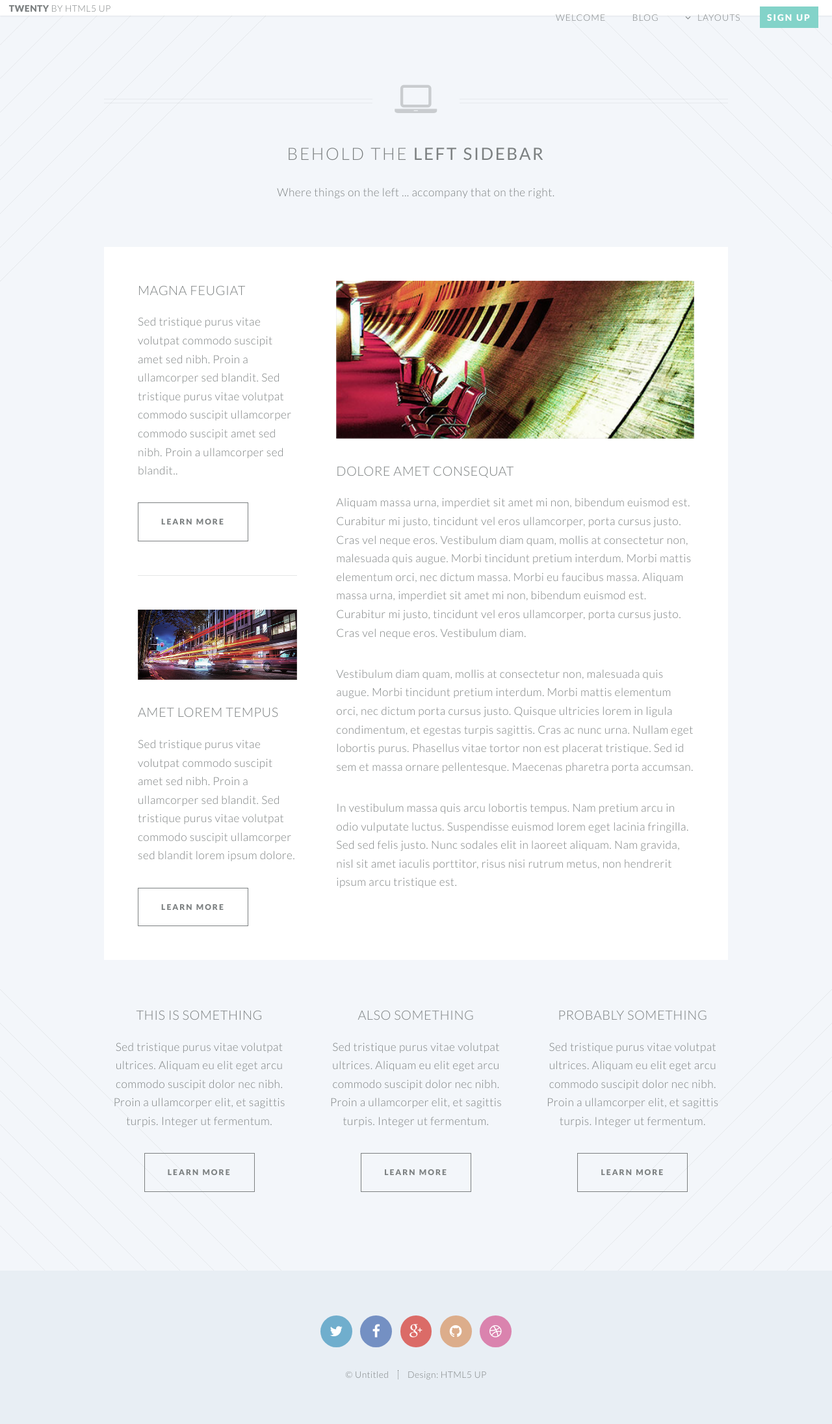
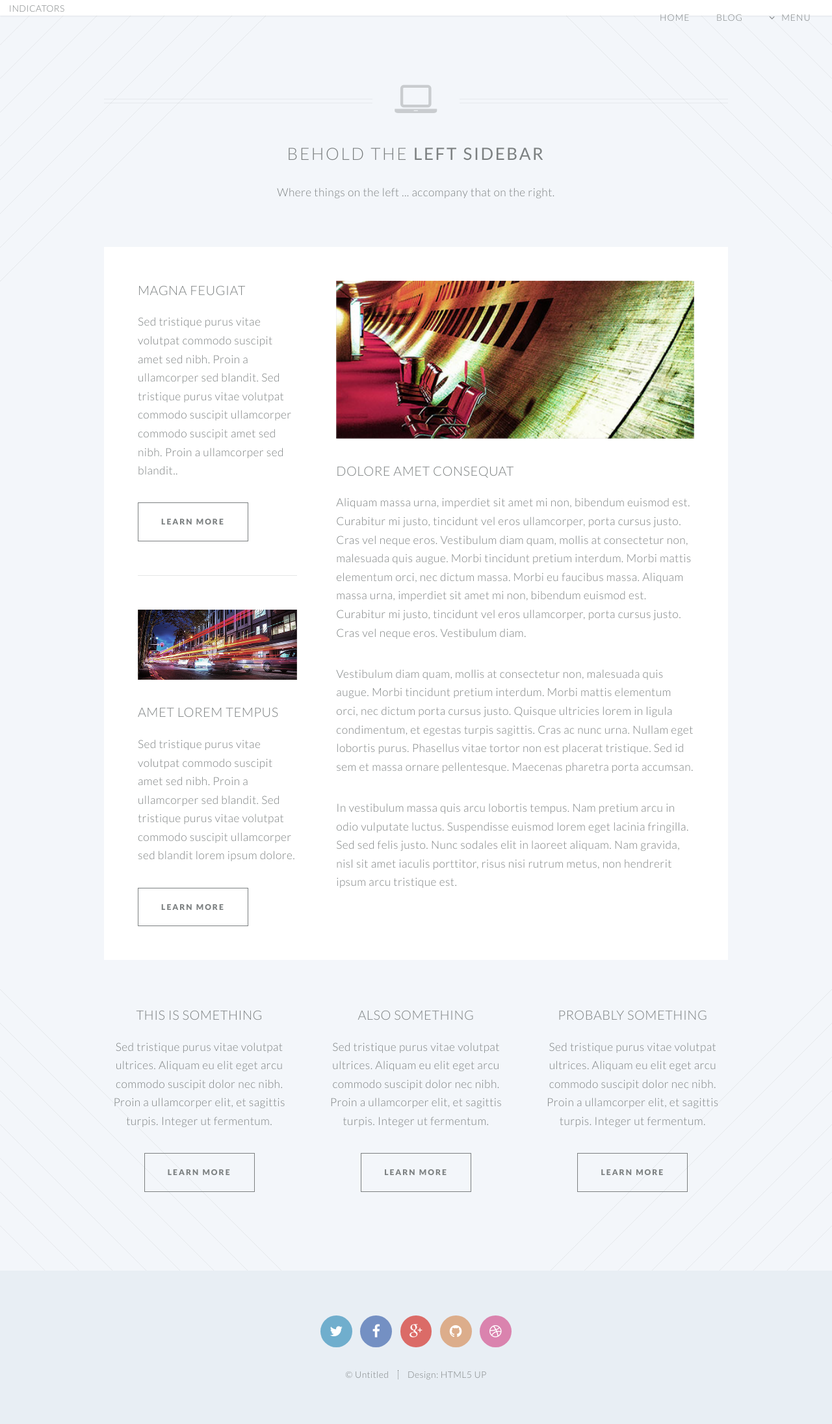
Before and after one commit to danteo90/danteo90.github.io, a Jekyll site: the page indicators.html, which Jekyll copies as it is, in a window 1280 px wide. Shown: the whole page at 65% size. Built offline with Jekyll 4.4.1, drawn with Linux system fonts in a browser that asks for light colours.

Commit message:
Update and rename left-sidebar.html to indicators.html

```diff
--- a/left-sidebar.html
+++ b/indicators.html
@@ -6,7 +6,7 @@
 -->
 <html>
 	<head>
-		<title>Left Sidebar - Twenty by HTML5 UP</title>
+		<title>Indicators - Tasajera Tides</title>
 		<meta http-equiv="content-type" content="text/html; charset=utf-8" />
 		<meta name="description" content="" />
 		<meta name="keywords" content="" />
@@ -31,31 +31,46 @@
 
 		<!-- Header -->
 			<header id="header">
-				<h1 id="logo"><a href="index.html">Twenty <span>by HTML5 UP</span></a></h1>
+				<h1 id="logo"><a href="index.html"><span>Indicators</span></a></h1>
 				<nav id="nav">
 					<ul>
-						<li class="current"><a href="index.html">Welcome</a></li>
+						<li class="current"><a href="index-en.html">Home</a></li>
                         <li><a href="/blog.html">Blog</a></li>
 						<li class="submenu">
-							<a href="">Layouts</a>
+							<a href="">Menu</a>
 							<ul>
-								<li><a href="left-sidebar.html">Left Sidebar</a></li>
-								<li><a href="right-sidebar.html">Right Sidebar</a></li>
-								<li><a href="no-sidebar.html">No Sidebar</a></li>
-								<li><a href="contact.html">Contact</a></li>
+								<li><a href="/left-sidebar.html">The Island</a></li>
+								<li><a href="/right-sidebar.html">The Project</a></li>
+								<li><a href="/no-sidebar.html">Who Are We</a></li>
+								<li><a href="/contact.html">Contact Us</a></li>
 								<li class="submenu">
-									<a href="">Submenu</a>
+									<a href="">Indicators</a>
 									<ul>
-										<li><a href="#">Dolore Sed</a></li>
-										<li><a href="#">Consequat</a></li>
-										<li><a href="#">Lorem Magna</a></li>
-										<li><a href="#">Sed Magna</a></li>
-										<li><a href="#">Ipsum Nisl</a></li>
+										<li class="submenu">
+											<a href="#">Economy</a>
+											<ul>
+												<li><a href="#">Fish Catch</a></li>
+												<li><a href="#">Diversification</a></li>
+											</ul>
+										</li>
+										<li class="submenu">
+											<a href="#">Society</a>
+											<ul>
+												<li><a href="#">School Enrollment</a></li>
+												<li><a href="#">Dropout Rates</a></li>
+											</ul>
+										</li>
+										<li class="submenu">
+											<a href="#">Environment</a>
+											<ul>
+												<li><a href="#">Climate</a></li>
+												<li><a href="#">Turtle Sanctuary</a></li>
+											</ul>
+										</li>
 									</ul>
 								</li>
 							</ul>
 						</li>
-						<li><a href="#" class="button special">Sign Up</a></li>
 					</ul>
 				</nav>
 			</header>
```
